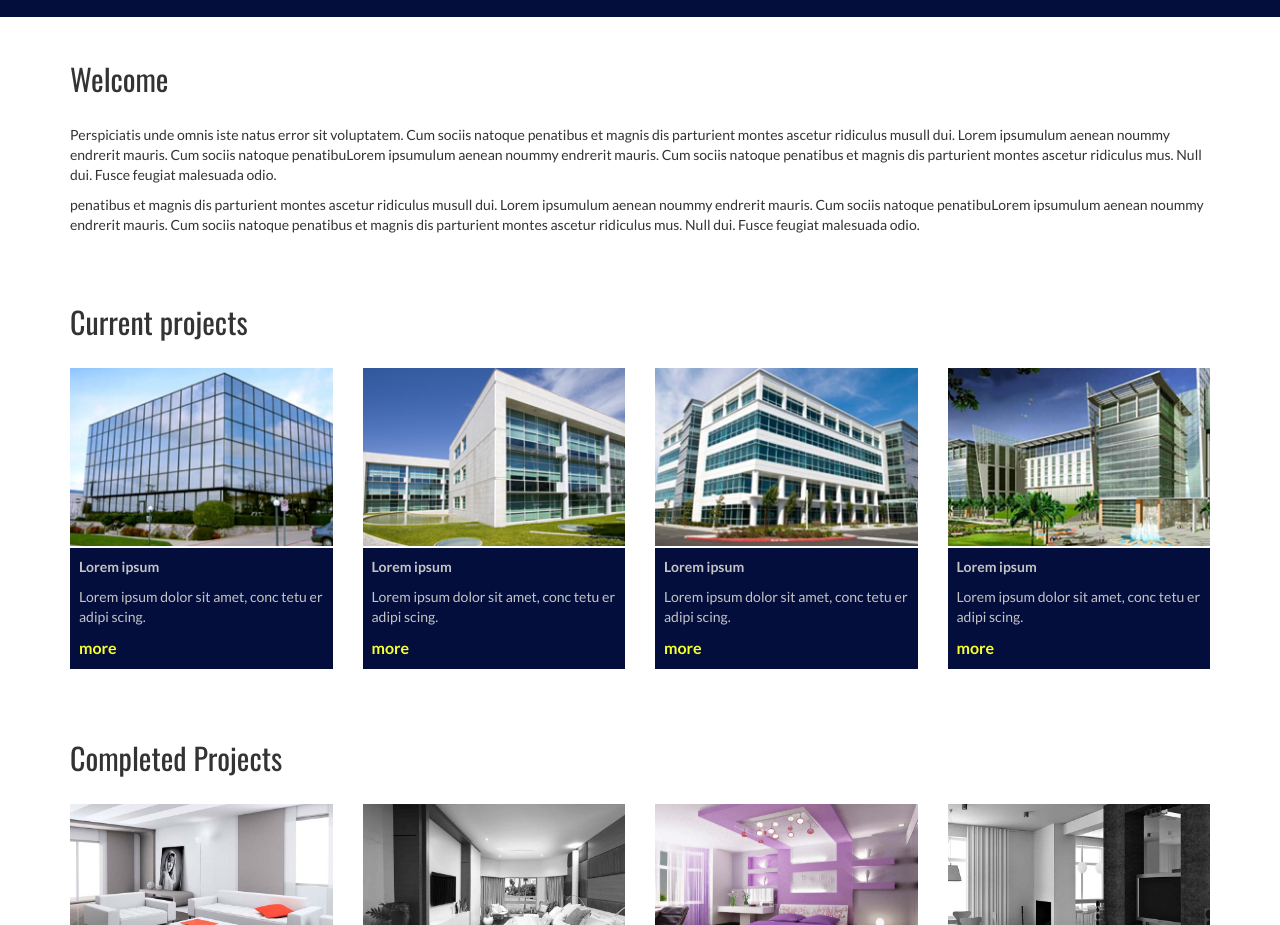
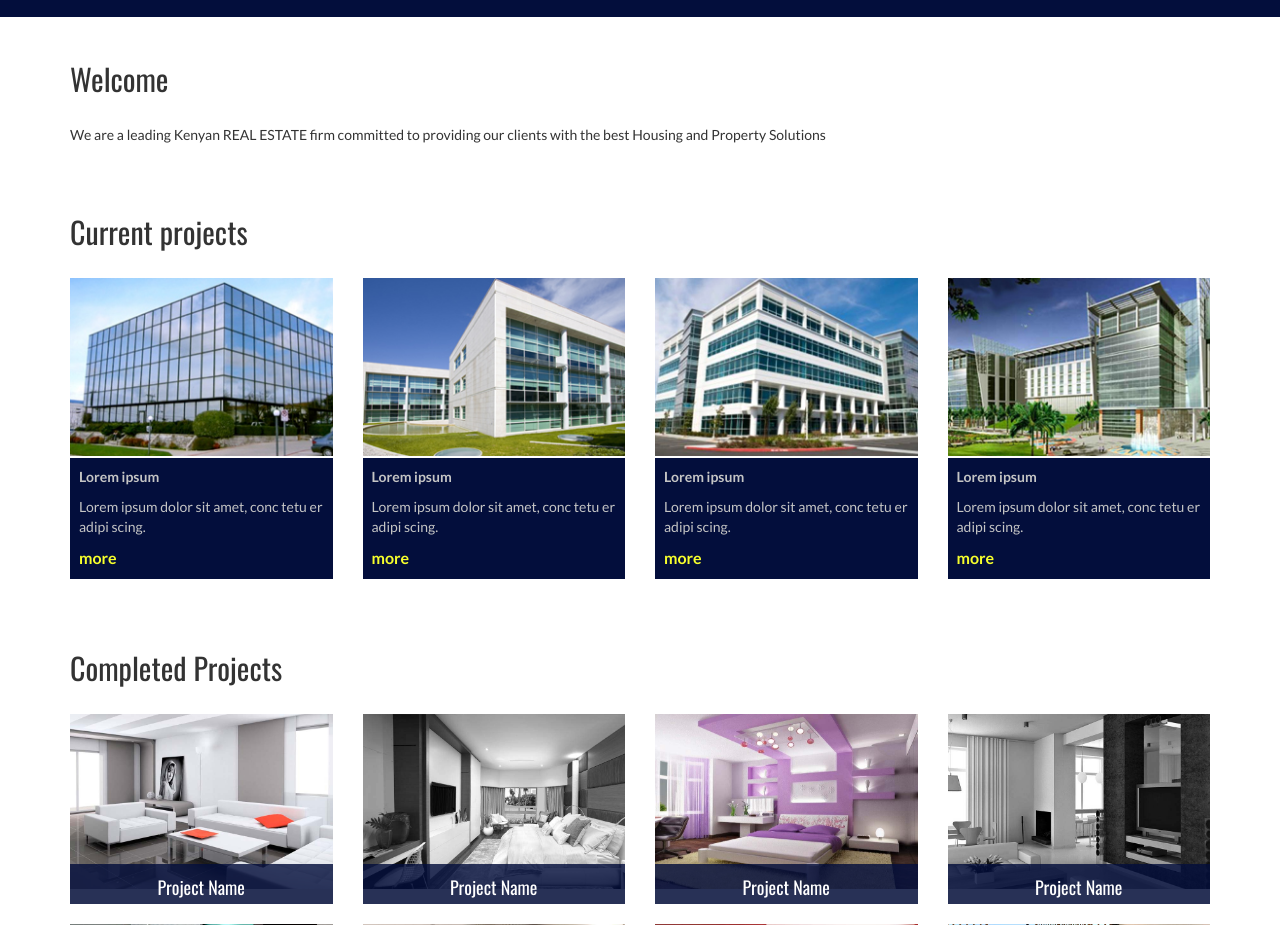
Before and after one commit to kiplimor/Realtor254, a plain HTML site: page index.html in a window 1280 px wide. Shown: the part 914-1839 px from the top of the page. Drawn offline with nearby package versions, Linux system fonts and the light colour scheme; files whose address does not match are found by name.

Commit message:
Update index.html

```diff
--- a/index.html
+++ b/index.html
@@ -110,8 +110,7 @@ License URL: http://creativecommons.org/licenses/by/3.0/
 	  <div class="container">
       <div class="row">
       	<div class="col-md-12"><div class="title-box clearfix "><h2 class="title-box_primary">Welcome</h2></div>
-        <p>Perspiciatis unde omnis iste natus error sit voluptatem. Cum sociis natoque penatibus et magnis dis parturient montes ascetur ridiculus musull dui. Lorem ipsumulum aenean noummy endrerit mauris. Cum sociis natoque penatibuLorem ipsumulum aenean noummy endrerit mauris. Cum sociis natoque penatibus et magnis dis parturient montes ascetur ridiculus mus. Null dui. Fusce feugiat malesuada odio.</p>
-		<p>penatibus et magnis dis parturient montes ascetur ridiculus musull dui. Lorem ipsumulum aenean noummy endrerit mauris. Cum sociis natoque penatibuLorem ipsumulum aenean noummy endrerit mauris. Cum sociis natoque penatibus et magnis dis parturient montes ascetur ridiculus mus. Null dui. Fusce feugiat malesuada odio.</p> </div>
+        <p>We are a leading Kenyan REAL ESTATE firm committed to providing our clients with the best Housing and Property Solutions</p> </div>
         </div>
 		</div>
 		</section>
```
